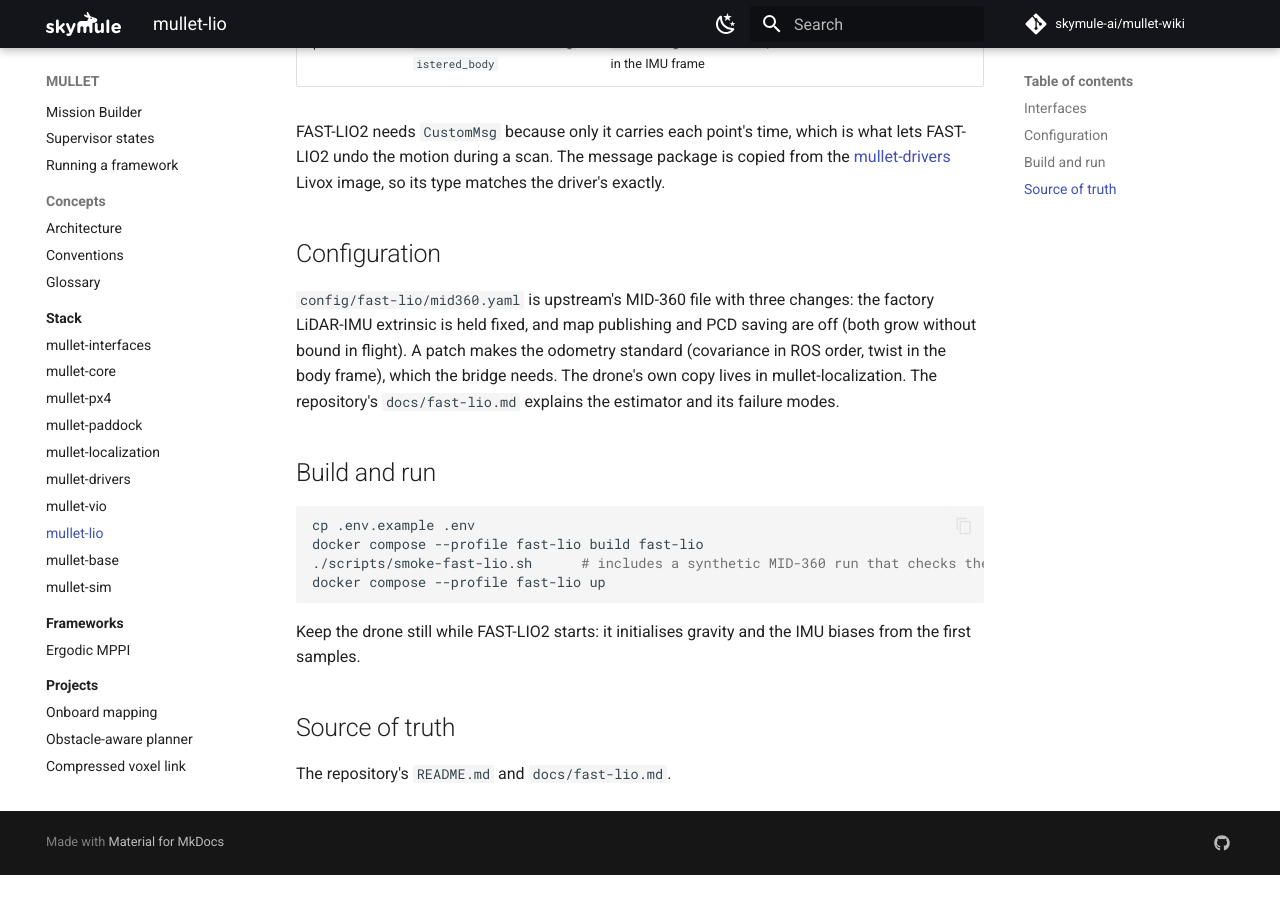
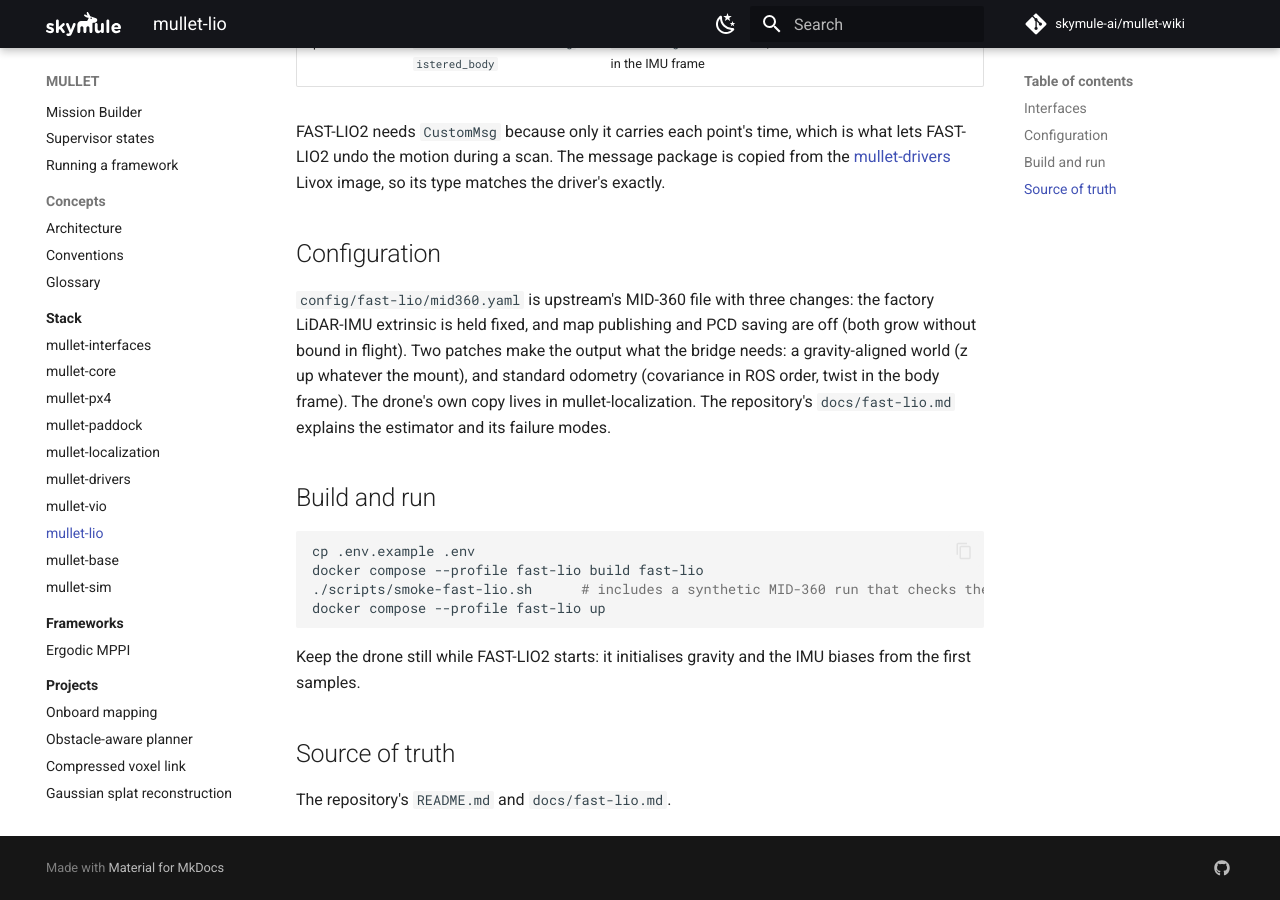
Before and after one commit to skymule-ai/mullet-wiki, an MkDocs documentation site: the page built from docs/stack/lio.md, in a window 1280 px wide and 900 px high, scrolled down 571 px. Built offline with MkDocs 1.6.1 and Material for MkDocs 9.7.7, drawn with Linux system fonts in a browser that asks for light colours; comment, search, counter and statistics services are not loaded; before the commit the page ends 1446 px from its top, so only the background shows below that.

Commit message:
FAST-LIO2 world is gravity-aligned; the MID-360 syncs over gPTP

```diff
--- a/docs/stack/lio.md
+++ b/docs/stack/lio.md
@@ -17,7 +17,7 @@ FAST-LIO2 needs `CustomMsg` because only it carries each point's time, which is
 
 ## Configuration
 
-`config/fast-lio/mid360.yaml` is upstream's MID-360 file with three changes: the factory LiDAR-IMU extrinsic is held fixed, and map publishing and PCD saving are off (both grow without bound in flight). A patch makes the odometry standard (covariance in ROS order, twist in the body frame), which the bridge needs. The drone's own copy lives in mullet-localization. The repository's `docs/fast-lio.md` explains the estimator and its failure modes.
+`config/fast-lio/mid360.yaml` is upstream's MID-360 file with three changes: the factory LiDAR-IMU extrinsic is held fixed, and map publishing and PCD saving are off (both grow without bound in flight). Two patches make the output what the bridge needs: a gravity-aligned world (z up whatever the mount), and standard odometry (covariance in ROS order, twist in the body frame). The drone's own copy lives in mullet-localization. The repository's `docs/fast-lio.md` explains the estimator and its failure modes.
 
 ## Build and run
 
```
Also changed, not shown: docs/stack/drivers.md (+1 -1 lines).
